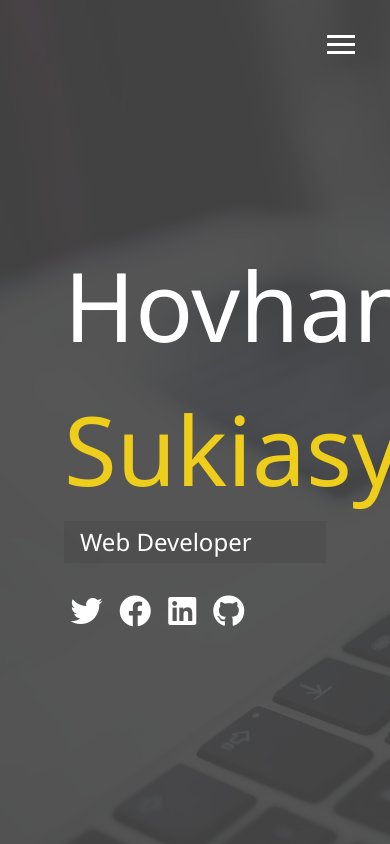
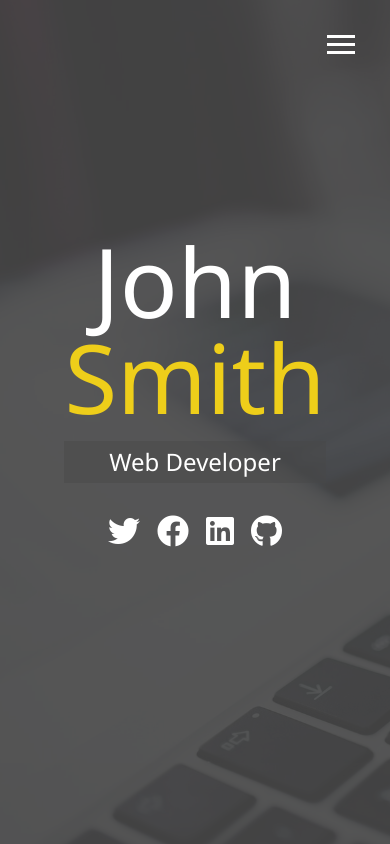
Before and after one commit to hovosukiasyan/portfolio, a website: page resource/index.html in a window 390 px wide. Drawn offline with Linux system fonts and the light colour scheme.

Commit message:
Added media queries and made overlay responsive

```diff
--- a/resource/index.html
+++ b/resource/index.html
@@ -48,7 +48,7 @@
 
     <main id="home">
         <h1 class="lg-heading">
-            Hovhannes <span class="text-secondary">Sukiasyan</span>
+            John <span class="text-secondary">Smith</span>
         </h1>
         <h2 class="sm-heading">
             Web Developer
--- a/scss/_config.scss
+++ b/scss/_config.scss
@@ -28,3 +28,30 @@ $background-opacity:0.9;
         }
     }
 }
+
+
+//Media Mixins
+
+@mixin mediaSm{
+    @media screen and (max-width: 500px){
+        @content;
+    }
+}
+
+@mixin mediaMd{
+    @media screen and (max-width: 768px){
+        @content;
+    }
+}
+
+@mixin mediaLg{
+    @media screen and (min-width:769) and (max-width: 1170px){
+        @content;
+    }
+}
+
+@mixin mediaXl{
+    @media screen and (min-width: 1171px){
+        @content;
+    }
+}
--- /dev/null
+++ b/scss/_mobile.scss
@@ -0,0 +1,53 @@
+@include mediaXl {
+
+}
+
+@include mediaLg {
+
+}
+
+@include mediaMd {
+    main{
+        align-items: center;
+        text-align: center;
+
+        .lg-heading{
+            line-height: 1;
+            margin-bottom: 1rem;
+        }
+    }
+
+    ul.menu-nav,
+    div.menu-branding{
+        float: none;
+        width: 100%;
+        min-height: 0;
+
+        &.show{
+            transform: translate3d(0,0,0);
+        }
+    }
+
+    .menu-nav{
+        height: 75vh;
+        transform: translate3d(-100%,0,0);
+        font-size: 24px;
+    }
+
+    .menu-branding{
+        height: 25vh;
+        transform: translate3d(100%,0,0);
+
+        .portrait{
+            background: url(../img/portrait_small.jpg);
+            width: 150px;
+            height: 150px;
+        }
+    }
+}
+
+@include mediaSm {
+    main#home h1{
+        margin-top: 10vh;
+    }
+}
--- a/scss/main.scss
+++ b/scss/main.scss
@@ -1,5 +1,6 @@
 @import 'config';
 @import 'menu';
+@import 'mobile';
 
 * {
     box-sizing: border-box;
```
Also changed, not shown: resource/css/main.css.
